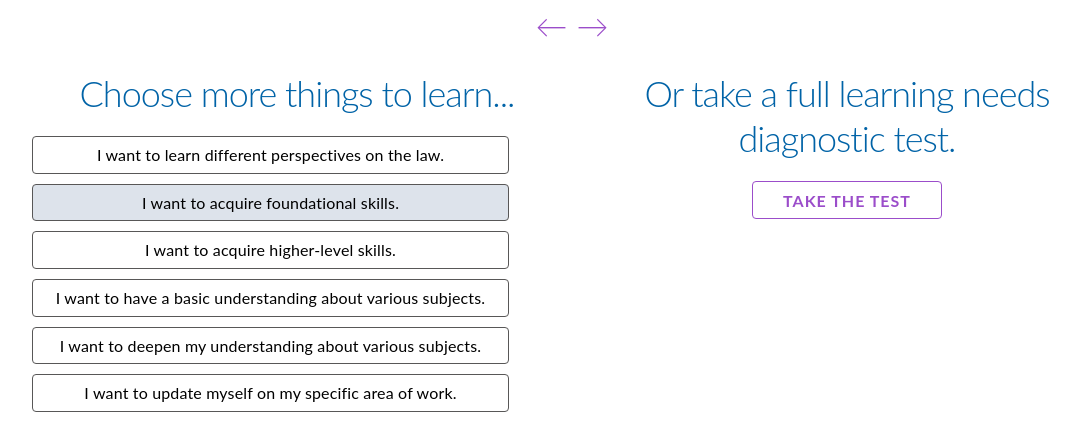
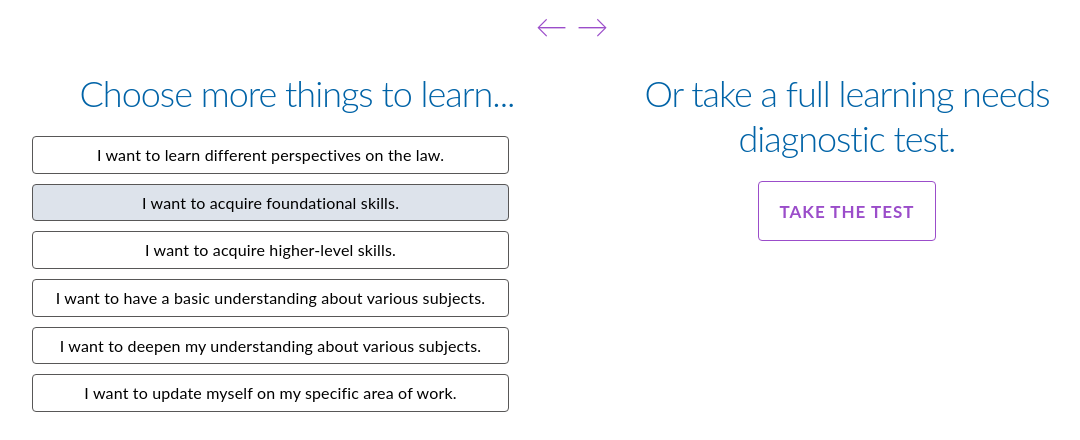
Before and after one commit to divyasharmasal/liftedmobile, a PHP site: page /4.html in a window 1280 px wide. Shown: the top 440 px of the page, without its empty margins (68-1148 px from the left). Run offline with PHP 8.4, Linux system fonts and the light colour scheme.

Commit message:
take test btn size

```diff
--- a/css/main.css
+++ b/css/main.css
@@ -112,7 +112,10 @@ hr{
 }
 
 .take_test_button{
-    font-size:1em;
+    font-size: 1.7rem;
+    height: 6rem;
+    line-height: 6rem;
+    padding: 0 2rem;
 }
 
 .mobile_scroll_for_results{
```
